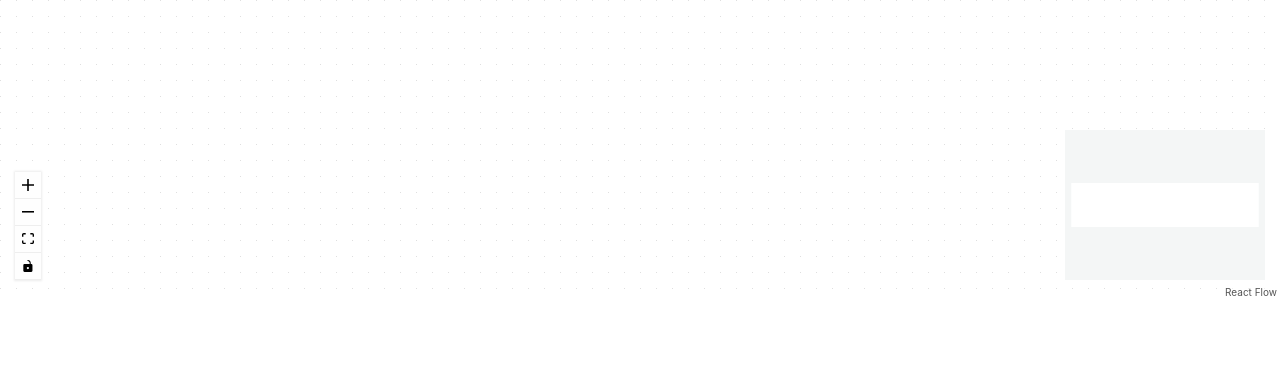
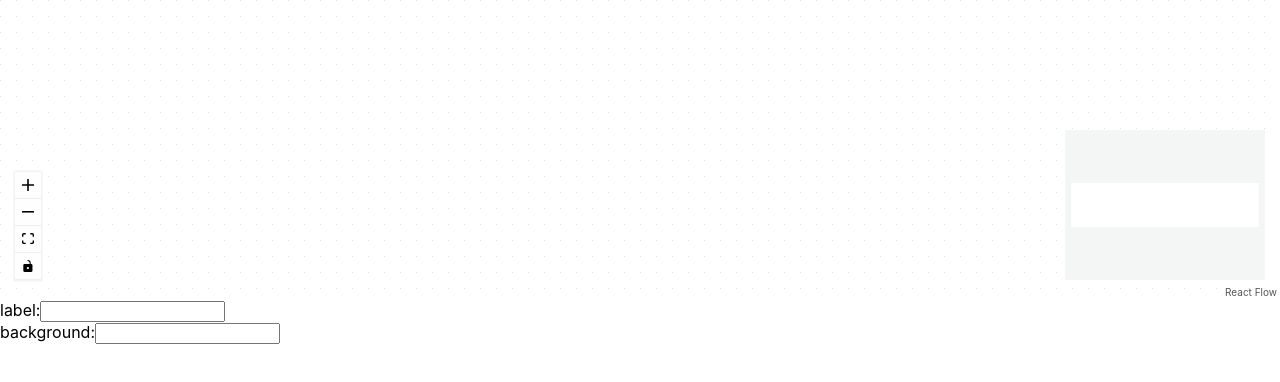
Before and after one commit to yasuaki-344/work-flow-chart, a React (Create React App) app in the folder work-flow-chart-client/: page / in a window 1280 px wide. Shown: the top 382 px of the page. Built offline with nearby package versions, Linux system fonts and the light colour scheme.

Commit message:
Add node edit component

```diff
--- a/work-flow-chart-client/src/App.tsx
+++ b/work-flow-chart-client/src/App.tsx
@@ -91,6 +91,7 @@ const App = () => {
   const background = <Background color="#aaa" gap={16} />;
 
   return (
+    <>
       <div style={{ height: 300 }}>
         <ReactFlow
           elements={elements}
@@ -103,6 +104,22 @@ const App = () => {
           {background}
         </ReactFlow>
       </div>
+      <div>
+        <div>
+          <label>label:</label>
+          <input
+          // value={nodeName}
+          // onChange={(evt) => setNodeName(evt.target.value)}
+          />
+        </div>
+        <div>
+          <label>background:</label>
+          <input
+          //  value={nodeBg} onChange={(evt) => setNodeBg(evt.target.value)}
+          />
+        </div>
+      </div>
+    </>
   );
 };
 
```
Lines whose indentation alone changed are shown as unchanged.
